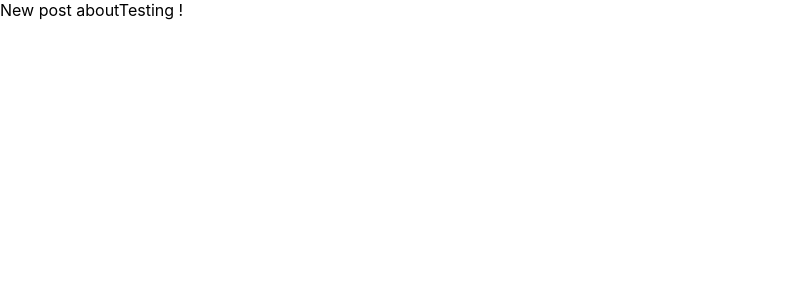
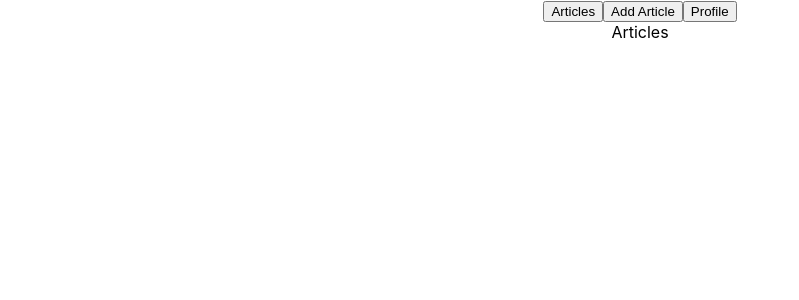
Before and after one commit to YuriiL05/DevCamp2021-2022, a React (Create React App) app in the folder front/: page / in a window 1280 px wide. Shown: the top 300 px of the page, without its empty margins (0-799 px from the left). Built offline with nearby package versions, Linux system fonts and the light colour scheme.

Commit message:
[front] Add (header, body) containers and (articles, add article, profile) components

```diff
--- a/front/src/App.js
+++ b/front/src/App.js
@@ -1,11 +1,18 @@
-import MainPageContainer from './conteiners/mainPage/MainPage';
+import {useState} from 'react';
+
+import { HeaderContainer } from './containers/header';
+import { BodyContainer } from './containers/body';
 
 import './App.css';
 
-const App = function () {
+export const App = () => {
+
+  const [page, setPage] = useState(0);
+
   return (
-    <MainPageContainer about="Testing" />
+    <div className="App">
+      <HeaderContainer setPage={setPage}/>
+      <BodyContainer page={page}/>
+    </div>
   );
 };
-
-export default App;
--- /dev/null
+++ b/front/src/components/addArticle/index.jsx
@@ -0,0 +1,7 @@
+export const AddArticle = () => {
+  return (
+    <div>
+      AddArticle
+    </div>
+  );
+};
--- /dev/null
+++ b/front/src/components/articles/index.jsx
@@ -0,0 +1,7 @@
+export const Articles = () => {
+  return (
+    <div>
+      Articles
+    </div>
+  );
+};
--- a/front/src/components/mainPage/MainPage.jsx
+++ /dev/null
@@ -1,9 +0,0 @@
-import Content from './content/Content';
-
-const MainPage = function ({ newPost }) {
-  return (
-    <Content postAbout={newPost} />
-  );
-};
-
-export default MainPage;
--- a/front/src/components/mainPage/content/Content.jsx
+++ /dev/null
@@ -1,10 +0,0 @@
-const Content = function ({ postAbout }) {
-  return (
-    <div>
-      New post about
-      {postAbout}
-    </div>
-  );
-};
-
-export default Content;
--- /dev/null
+++ b/front/src/components/profile/index.jsx
@@ -0,0 +1,7 @@
+export const Profile = () => {
+  return (
+    <div>
+      Profile
+    </div>
+  );
+};
--- /dev/null
+++ b/front/src/containers/body/index.js
@@ -0,0 +1,16 @@
+import React from 'react';
+
+import {AddArticle} from '../../components/addArticle';
+import {Articles} from '../../components/articles';
+import {Profile} from '../../components/profile';
+
+export const BodyContainer = ({ page }) => {
+
+  return (
+    <>
+      {page === 0 && <Articles/>}
+      {page === 1 && <AddArticle/>}
+      {page === 2 && <Profile/>}
+    </>
+  );
+};
--- /dev/null
+++ b/front/src/containers/header/index.js
@@ -0,0 +1,20 @@
+import React from 'react';
+
+export const HeaderContainer = ({ setPage }) => {
+
+  const pages = ['Articles', 'Add Article', 'Profile'];
+
+  const changePage = (selectedPage) => {
+    setPage(+selectedPage.target.value)
+  };
+
+  return (
+    <>
+      <header>
+        <button onClick={changePage} value={0}>{pages[0]}</button>
+        <button onClick={changePage} value={1}>{pages[1]}</button>
+        <button onClick={changePage} value={2}>{pages[2]}</button>
+      </header>
+    </>
+  );
+};
--- a/front/src/conteiners/mainPage/MainPage.js
+++ /dev/null
@@ -1,10 +0,0 @@
-import MainPage from '../../components/mainPage/MainPage';
-
-const MainPageContainer = function ({ about }) {
-  const newPost = `${about} !`;
-  return (
-    <MainPage newPost={newPost} />
-  );
-};
-
-export default MainPageContainer;
--- a/front/src/index.js
+++ b/front/src/index.js
@@ -1,7 +1,7 @@
 import React from 'react';
 import ReactDOM from 'react-dom';
 import './index.css';
-import App from './App';
+import {App} from './App';
 
 ReactDOM.render(
   <React.StrictMode>
```
Also changed, not shown: front/.eslintrc.json.
